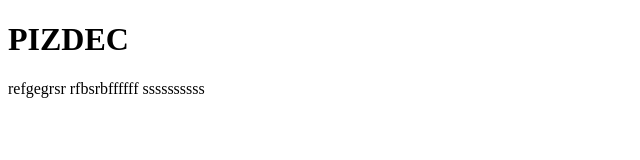
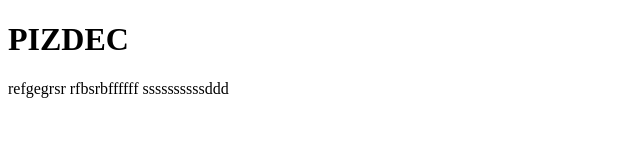
Before and after one commit to alvealokin/Test-s-vidosa, a plain HTML site: page index.html in a window 1280 px wide. Shown: the full height of the page, 0-640 px from the left. Drawn offline with Linux system fonts and the light colour scheme.

Commit message:
jopa with readme

```diff
--- a/index.html
+++ b/index.html
@@ -10,6 +10,6 @@
     <h1>PIZDEC</h1>
     refgegrsr
     rfbsrbffffff
-    ssssssssss
+    ssssssssssddd
 </body>
 </html>
```
